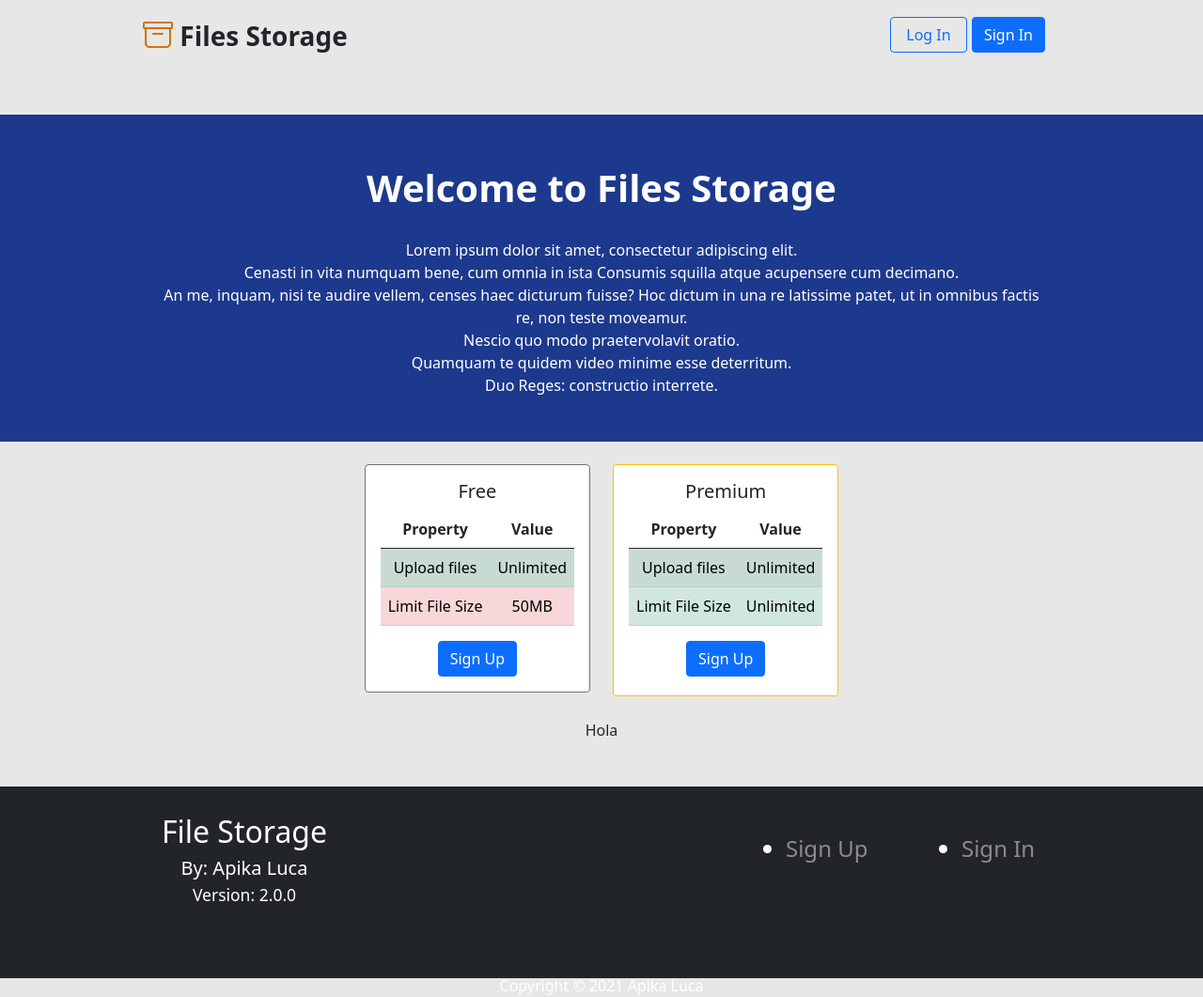
After one commit to Brayan-724/FileStorage, a Node server app: page /test/Design in a window 1280 px wide. The commit adds this page. Shown: the whole page at 94% size. Run offline with Node 20, Linux system fonts and the light colour scheme; some libraries are stand-ins or nearby versions.

Commit message:
AutoCommited

```diff
--- a/src/Routes.js
+++ b/src/Routes.js
@@ -5,6 +5,7 @@ const viewFileR = require('./routes/viewFile');
 const removeR = require('./routes/remove');
 const downloadR = require('./routes/download');
 const tmpR = require('./routes/tmp.js');
+const testsR = require('./routes/tests.js');
 
 module.exports = {
     indexR,
@@ -13,5 +14,6 @@ module.exports = {
     viewFileR,
     removeR,
     downloadR,
-    tmpR
+    tmpR,
+    testsR
 }
--- a/src/app.js
+++ b/src/app.js
@@ -34,6 +34,7 @@ app.use('/f', Routes.viewFileR);
 app.use('/r', Routes.removeR);
 app.use('/d', Routes.downloadR);
 app.use('/tmp', Routes.tmpR);
+app.use('/test', Routes.testsR);
 
 // catch 404 and forward to error handler
 app.use(function(req, res, next) {
--- a/src/partials/header.ejs
+++ b/src/partials/header.ejs
@@ -11,10 +11,6 @@
 
 <!-- My CSS -->
 <link rel="stylesheet" href="/css/style.css">
-
-<!-- Google Ads -->
-<script data-ad-client="ca-pub-7133375571418709" async src="https://pagead2.googlesyndication.com/pagead/js/adsbygoogle.js"></script>
-
 
 <!-- Redirect only to Https -->
 <script>
--- /dev/null
+++ b/src/partials/newFooter.ejs
@@ -0,0 +1,30 @@
+<div class="footer w-100 bg-dark text-white mt-5">
+    <div class="container">
+        <div class="row">
+            <div class="col-4 text-center pt-4">
+                <div class="fs-2">File Storage</div>
+                <div class="fs-5">
+                    <div>By: Apika Luca</div>
+                    <div class="small">
+                        Version:  2.0.0
+                    </div>
+                </div>
+            </div>
+
+            <div class="col-8 pt-5">
+                <div class="row justify-content-end me-0">
+                    <ul class="col-3">
+                        <li class="fs-4"> <a href="/" class="link-dark"> Sign Up </a></li>
+                    </ul>
+                    <ul class="col-3">
+                        <li class="fs-4"> <a href="/" class="link-dark"> Sign In </a></li>
+                    </ul>
+                </div>
+            </div>
+        </div>
+
+        <div class="row pt-4 text-center">
+            <div class="col mt-5 align-bottom">Copyright © 2021 Apika Luca</div>
+        </div>
+    </div>
+</div>
--- /dev/null
+++ b/src/partials/newNav.ejs
@@ -0,0 +1,14 @@
+<div class="header mb-5">
+    <nav class="navbar navbar-expand-lg bg-transparent mb-3 header">
+        <div class="container-fluid fw-bolder">
+            <a class="navbar-brand fs-3 text-dark" href="/">
+                <i class="bi bi-archive fs-2 pb-2 icon"></i>
+                <span class="">Files Storage</span>
+            </a>
+            <div class="navbar-brand">
+                <a href="/" class="ps-3 pe-3 btn btn-outline-primary"> Log In </a>
+                <a href="/" class="btn btn-primary"> Sign In </a>
+            </div>
+        </div>
+    </nav>
+</div>
--- a/src/public/css/style.css
+++ b/src/public/css/style.css
@@ -1,3 +1,37 @@
+/*  */
+body  {
+	background-color: #e7e7e7;
+	animation: first-show 1s ease-out;
+}
+
+/*  */
 .icon {
 	color: #ca7402 !important;
 }
+
+/* Navbar */
+.header {
+	max-width: 1000px !important;
+	margin: auto;
+}
+
+/* Footer */
+div.footer>div {
+	height: 204px;
+}
+
+div.footer a.link-dark {
+	color: #8b8b8b;
+	text-decoration: none;
+}
+
+/* Animations */
+@keyframes first-show {
+	0% {
+		opacity: 0;
+	}
+
+	70% {
+		opacity: 1;
+	}
+}
--- /dev/null
+++ b/src/routes/tests.js
@@ -0,0 +1,9 @@
+const { Router } = require("express");
+
+const router = Router();
+
+router.get("/Design", (req, res) => {
+    res.render("NewDesignTest");
+})
+
+module.exports = router;
--- /dev/null
+++ b/src/views/NewDesignTest.ejs
@@ -0,0 +1,103 @@
+<!DOCTYPE html>
+<html lang="en">
+<head>
+    <%- include("../partials/header") -%>
+    <title>Document</title>
+
+    <style>
+        .body>.present {
+            background-color: rgb(29, 57, 141);
+            color: white;
+        }
+    </style>
+</head>
+<body>
+    <%- include("../partials/newNav") -%>
+
+    <div class="body w-100 text-center">
+        <div class="present pt-5 pb-5 mb-4">
+            <div>
+                <div class="mb-4">
+                    <span class="fs-1 fw-bold"> Welcome to Files Storage </span>
+                </div>
+                <div class="container w-75">
+                    Lorem ipsum dolor sit amet, consectetur adipiscing elit. <br>
+                    Cenasti in vita numquam bene, cum omnia in ista Consumis squilla atque acupensere cum decimano. <br>
+                    An me, inquam, nisi te audire vellem, censes haec dicturum fuisse?
+                    Hoc dictum in una re latissime patet, ut in omnibus factis re, non teste moveamur. <br>
+                    Nescio quo modo praetervolavit oratio. <br>
+                    Quamquam te quidem video minime esse deterritum. <br>
+                    Duo Reges: constructio interrete.
+                </div>
+            </div>
+        </div>
+
+        <div class="d-flex mb-4">
+            <div class="row m-auto h-100">
+                <div class="col mb-1">
+                    <div class="card border-secondary h-100 text-center">
+
+                        <div class="card-body">
+                            <h5 class="card-title"> Free </h5>
+                            <div class="card-text">
+                                <table class="table table-striped">
+                                    <thead>
+                                        <th scope="col"> Property </th>
+                                        <th scope="col"> Value </th>
+                                    </thead>
+
+                                    <tr class="table-success">
+                                        <td> Upload files </td>
+                                        <td> Unlimited </td>
+                                    </tr>
+
+                                    <tr class="table-danger">
+                                        <td> Limit File Size </td>
+                                        <td> 50MB </td>
+                                    </tr>
+                                </table>
+
+                                <a href="/" class="btn btn-primary"> Sign Up </a>
+                            </div>
+                        </div>
+                    </div>
+                </div>
+
+                <div class="col">
+                    <div class="card border-warning h-100 text-center">
+
+                        <div class="card-body">
+                            <h5 class="card-title"> Premium </h5>
+                            <div class="card-text">
+                                <table class="table table-striped">
+                                    <thead>
+                                        <th scope="col"> Property </th>
+                                        <th scope="col"> Value </th>
+                                    </thead>
+
+                                    <tr class="table-success">
+                                        <td> Upload files </td>
+                                        <td> Unlimited </td>
+                                    </tr>
+
+                                    <tr class="table-success">
+                                        <td> Limit File Size </td>
+                                        <td> Unlimited </td>
+                                    </tr>
+                                </table>
+                            </div>
+                            <a href="/" class="btn btn-primary"> Sign Up </a>
+                        </div>
+                    </div>
+                </div>
+            </div>
+        </div>
+
+        <div class="container">
+            Hola
+        </div>
+    </div>
+
+    <%- include("../partials/newFooter") -%>
+</body>
+</html>
```
